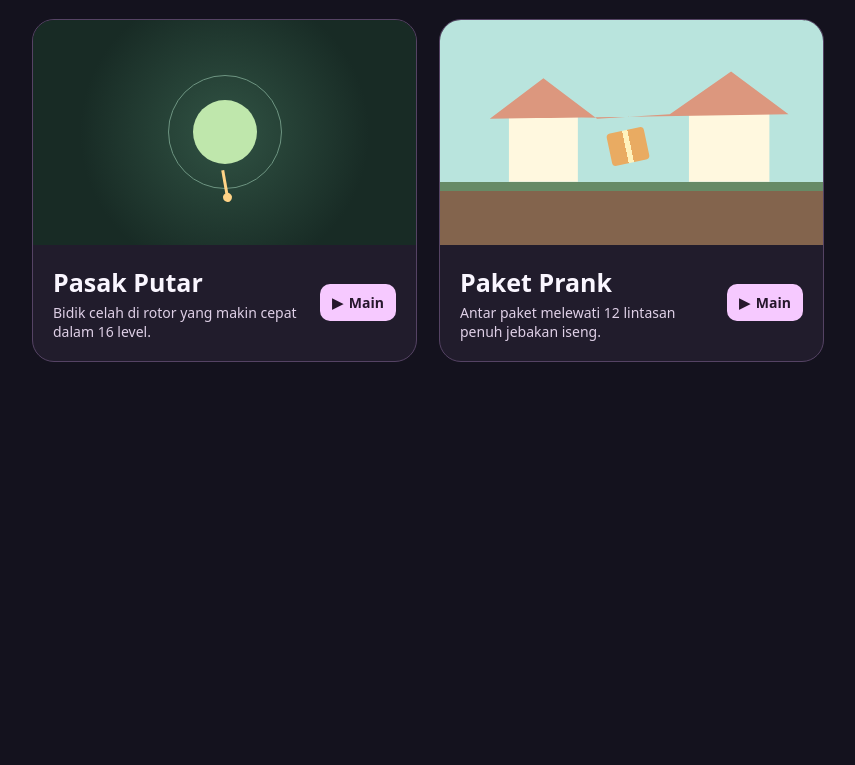
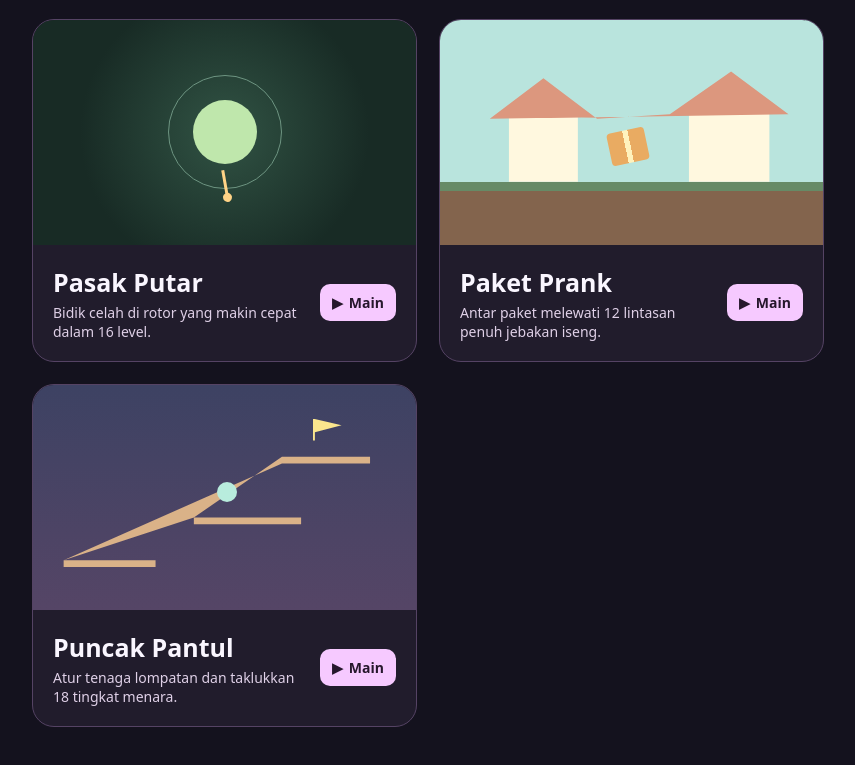
Before and after one commit to ggamesbgt/gabut, a plain HTML site: page index.html in a window 1280 px wide. Shown: the part 1375-2140 px from the top of the page, without its empty margins (212-1067 px from the left). Before the commit the page ends 1821 px from the top, so only its background shows below. Drawn offline with Linux system fonts and the light colour scheme.

Commit message:
List Puncak Pantul on Gabut

```diff
--- a/index.html
+++ b/index.html
@@ -62,6 +62,10 @@ h2 { margin: 0 0 4px; font-size: 25px; }
 .prank::before { background:#fff8df; clip-path:polygon(18% 72%,18% 43%,36% 43%,36% 72%,65% 72%,65% 41%,86% 41%,86% 72%); }
 .prank::after { background:#dc977e; clip-path:polygon(13% 44%,27% 26%,41% 44%,60% 42%,76% 23%,91% 42%); }
 .prank-box { position:absolute; z-index:1; left:44%; top:49%; width:38px; height:33px; border-radius:4px; background:linear-gradient(90deg,#e9ab62 43%,#fff2bd 43% 57%,#e9ab62 57%); transform:rotate(-12deg); }
+.tower { background:linear-gradient(#3d4263,#554566); }
+.tower::before { background:#dab288; clip-path:polygon(8% 78%,32% 78%,32% 81%,8% 81%,8% 78%,42% 59%,70% 59%,70% 62%,42% 62%,42% 59%,65% 32%,88% 32%,88% 35%,65% 35%); }
+.tower::after { inset:15% auto auto 73%; width:29px; height:22px; background:#fae68d; clip-path:polygon(0 0,100% 30%,8% 62%,8% 100%,0 100%); }
+.tower-jumper { position:absolute; left:48%; top:43%; border-radius:50%; width:20px;height:20px; background:#b8ecdd; }
 </style>
 </head>
 <body>
@@ -125,6 +129,13 @@ h2 { margin: 0 0 4px; font-size: 25px; }
         <span class="play"><span aria-hidden="true">▶</span> Main</span>
       </div>
     </a>
+    <a class="card" href="games/puncak-pantul.html" aria-label="Mainkan Puncak Pantul">
+      <div class="art tower" aria-hidden="true"><span class="tower-jumper"></span></div>
+      <div class="info">
+        <div><h2>Puncak Pantul</h2><p>Atur tenaga lompatan dan taklukkan 18 tingkat menara.</p></div>
+        <span class="play"><span aria-hidden="true">▶</span> Main</span>
+      </div>
+    </a>
   </div>
 </main>
 </body>
```
